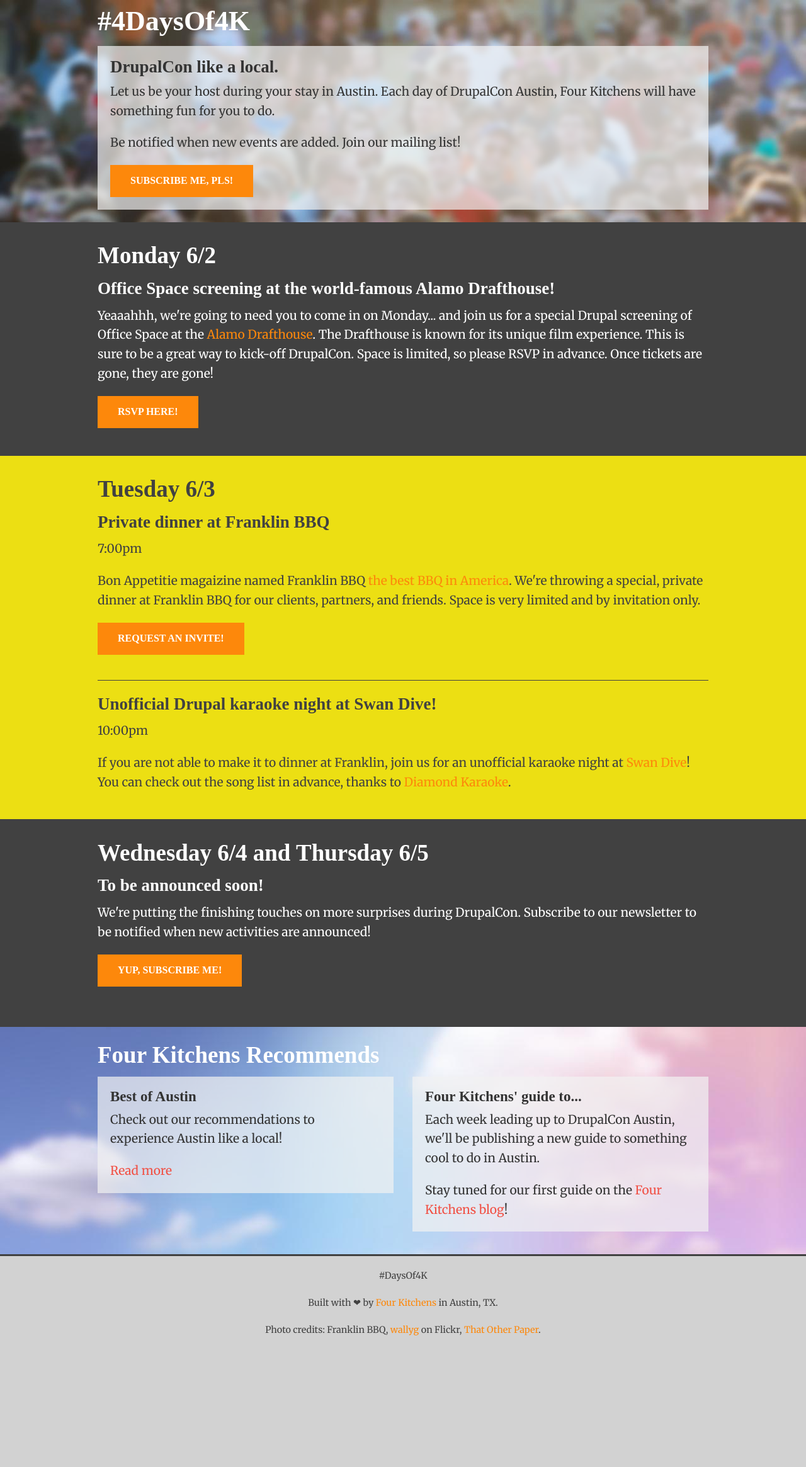
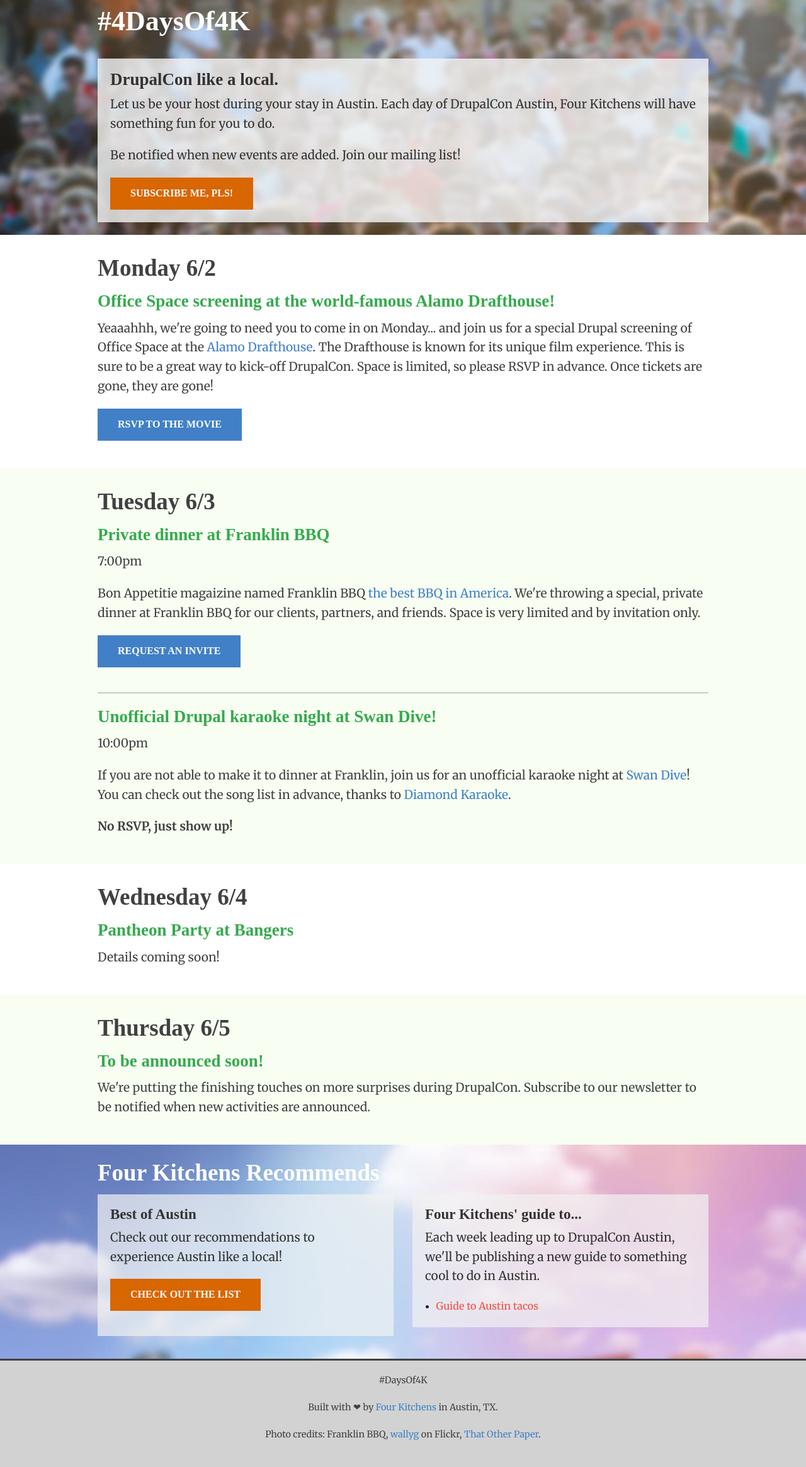
Before and after one commit to fourkitchens/4days-of-4K, a Jekyll site: the page built from index.html, in a window 1280 px wide. Shown: the whole page at 63% size. Built offline with Jekyll 4.4.1, drawn with Linux system fonts in a browser that asks for light colours; some web fonts are replaced; Markdown is read by kramdown in place of the engine named in the settings; before the commit the page ends 2164 px from its top, so only the background shows below that.

Commit message:
Style overhaul; Expanded Wed and Thur;
Other minor copy edits.

```diff
--- a/css/style.css
+++ b/css/style.css
@@ -45,25 +45,31 @@
 }
 
 a {
-  color: #FD880B;
+  color: #4180C7;
 }
 
-a:hover {
-  color: #D86601;
+a:hover, a:visited {
+  color: #0C62C2;
 }
 
 a.button {
   color: white;
   text-transform: uppercase;
-  background-color: #FD880B;
+  background-color: #4180C7;
 }
 
 a.button:hover {
+  background-color: #0C62C2;
+}
+
+a.button.orange,
+a.button.orange:hover {
   background-color: #D86601;
 }
 
 header {
-  background: url(/img/funfunfun.jpg) repeat;
+  background: url(/img/funfunfun.jpg) top left;
+  background-size: cover;
 }
 
 header h1,
@@ -71,35 +77,34 @@
   color: white!important;
 }
 
+.row.with-panel {
+  padding-top: 1.25rem;
+}
+
 .days {
-  background: #414141;
-  color: white;
+  background: white;
+  color: #414141;
   padding: 1.5em 0;
 }
 
 .days h2 {
-  color: white;
+  color: #414141;
 }
 
 .days h3 {
-  color: white;
+  color: #35AA4E;
 }
 
 .days.alt {
-  background: #ECDF13;
-  color: #414141;
-}
-
-.days.alt h2 {
-  color: #414141;
-}
-
-.days.alt h3 {
-  color: #414141;
+  background: #F8FFF2;
 }
 
 .days.alt hr {
-  border-color: #414141;
+  border-color: #A0A0A0;
+}
+
+.panel {
+  background: rgba(245,245,245,.8);
 }
 
 .panel,
@@ -109,6 +114,7 @@
 
 .recommends {
   background: url(/img/stevie.jpg);
+  background-size: cover;
   padding: 1em;
 }
 
--- a/index.html
+++ b/index.html
@@ -11,63 +11,78 @@
     </div>
   </div>
 
-  <div class="row">
+  <div class="row with-panel">
     <div class="large-12 columns">
       <div class="panel">
         <h3>DrupalCon like a local.</h3>
         <p>Let us be your host during your stay in Austin. Each day of DrupalCon Austin, Four Kitchens will have something fun for you to do.</p>
         <p>Be notified when new events are added. Join our mailing list!</p>
-        <a href="/signup/" class="medium button green">Subscribe me, pls!</a>
+        <a href="/signup/" class="medium button orange">Subscribe me, pls!</a>
       </div>
     </div>
   </div>
 </header>
 
+<!-- Monday -->
 <div class="days">
-  <div class="row"> <!-- Monday -->
+  <div class="row">
     <div class="large-12 columns">
       <div>
         <h2>Monday 6/2</h2>
         <h3>Office Space screening at the world-famous Alamo Drafthouse!</h3>
         <p>Yeaaahhh, we're going to need you to come in on Monday... and join us for a special Drupal screening of Office Space at the <a href="http://drafthouse.com/">Alamo Drafthouse</a>. The Drafthouse is known for its unique film experience. This is sure to be a great way to kick-off DrupalCon. Space is limited, so please RSVP in advance. Once tickets are gone, they are gone!</p>
-        <a href="https://4k-office-space.eventbrite.com" class="medium button">RSVP here!</a>
+        <a href="https://4k-office-space.eventbrite.com" class="medium button">RSVP to the movie</a>
       </div>
     </div>
   </div>
 </div>
 
+<!-- Tuesday -->
 <div class="days alt">
-  <div class="row"> <!-- Tuesday -->
+  <div class="row">
     <div class="large-12 columns">
       <div>
         <h2>Tuesday 6/3</h2>
         <h3>Private dinner at Franklin BBQ</h3>
         <p>7:00pm</p>
         <p>Bon Appetitie magaizine named Franklin BBQ <a href="http://www.bonappetit.com/recipes/slideshow/a-day-in-the-life-of-austin-restaurant-franklin-barbecue-s-aaron-franklin-a-bbq-genius/?slide=1">the best BBQ in America</a>. We're throwing a special, private dinner at Franklin BBQ for our clients, partners, and friends. Space is very limited and by invitation only.</p>
-        <a href="mailto:cecy@fourkitchens.com" class="medium button">Request an invite!</a>
+        <a href="mailto:cecy@fourkitchens.com" class="medium button">Request an invite</a>
         <hr>
 
         <h3>Unofficial Drupal karaoke night at Swan Dive!</h3>
         <p>10:00pm</p>
         <p>If you are not able to make it to dinner at Franklin, join us for an unofficial karaoke night at <a href="http://www.swandiveaustin.com/">Swan Dive</a>! You can check out the song list in advance, thanks to <a href="http://www.diamondkaraoke.com/songs.html">Diamond Karaoke</a>.</p>
+        <p><strong>No RSVP, just show up!</strong></p>
       </div>
     </div>
   </div>
 </div>
 
+<!-- Wednesday -->
 <div class="days">
-  <div class="row"> <!-- W & R -->
+  <div class="row">
     <div class="large-12 columns">
       <div>
-        <h2>Wednesday 6/4 and Thursday 6/5</h2>
-        <h3>To be announced soon!</h3>
-        <p>We're putting the finishing touches on more surprises during DrupalCon. Subscribe to our newsletter to be notified when new activities are announced!</p>
-        <p><a href="signup.html" class="medium button">Yup, subscribe me!</a></p>
+        <h2>Wednesday 6/4</h2>
+        <h3>Pantheon Party at Bangers</h3>
+        <p>Details coming soon!</p>
       </div>
     </div>
   </div>
 </div>
 
+<!-- Thursday -->
+<div class="days alt">
+  <div class="row">
+    <div class="large-12 columns">
+      <div>
+        <h2>Thursday 6/5</h2>
+        <h3>To be announced soon!</h3>
+        <p>We're putting the finishing touches on more surprises during DrupalCon. Subscribe to our newsletter to be notified when new activities are announced.</p>
+      </div>
+    </div>
+  </div>
+</div>
 
 <div class="recommends">
     <div class="row">
@@ -77,14 +92,16 @@
             <div class="callout panel">
               <h4>Best of Austin</h4>
               <p>Check out our recommendations to experience Austin like a local!</p>
-              <p><a href="/best-of-austin/">Read more</a></p>
+              <p><a class="button medium orange" href="/best-of-austin/">Check out the list</a></p>
             </div>
           </div>
         <div class="large-6 medium-6 columns">
           <div class="callout panel">
             <h4>Four Kitchens' guide to...</h4>
             <p>Each week leading up to DrupalCon Austin, we'll be publishing a new guide to something cool to do in Austin.</p>
-            <p>Stay tuned for our first guide on the <a href="http://fourkitchens.com/blog">Four Kitchens blog</a>!</p>
+            <ul>
+              <li><a href="http://fourkitchens.com/blog/2014/04/30/4daysof4k-four-kitchens-guide-austin-tacos">Guide to Austin tacos</a></li>
+            </ul>
           </div>
         </div>
 
--- a/signup.html
+++ b/signup.html
@@ -5,7 +5,7 @@
 bodyclass: mailing-list
 ---
 
-<div class="row">
+<div class="row with-panel">
   <div class="large-12 columns">
     <div class="panel">
 
```
